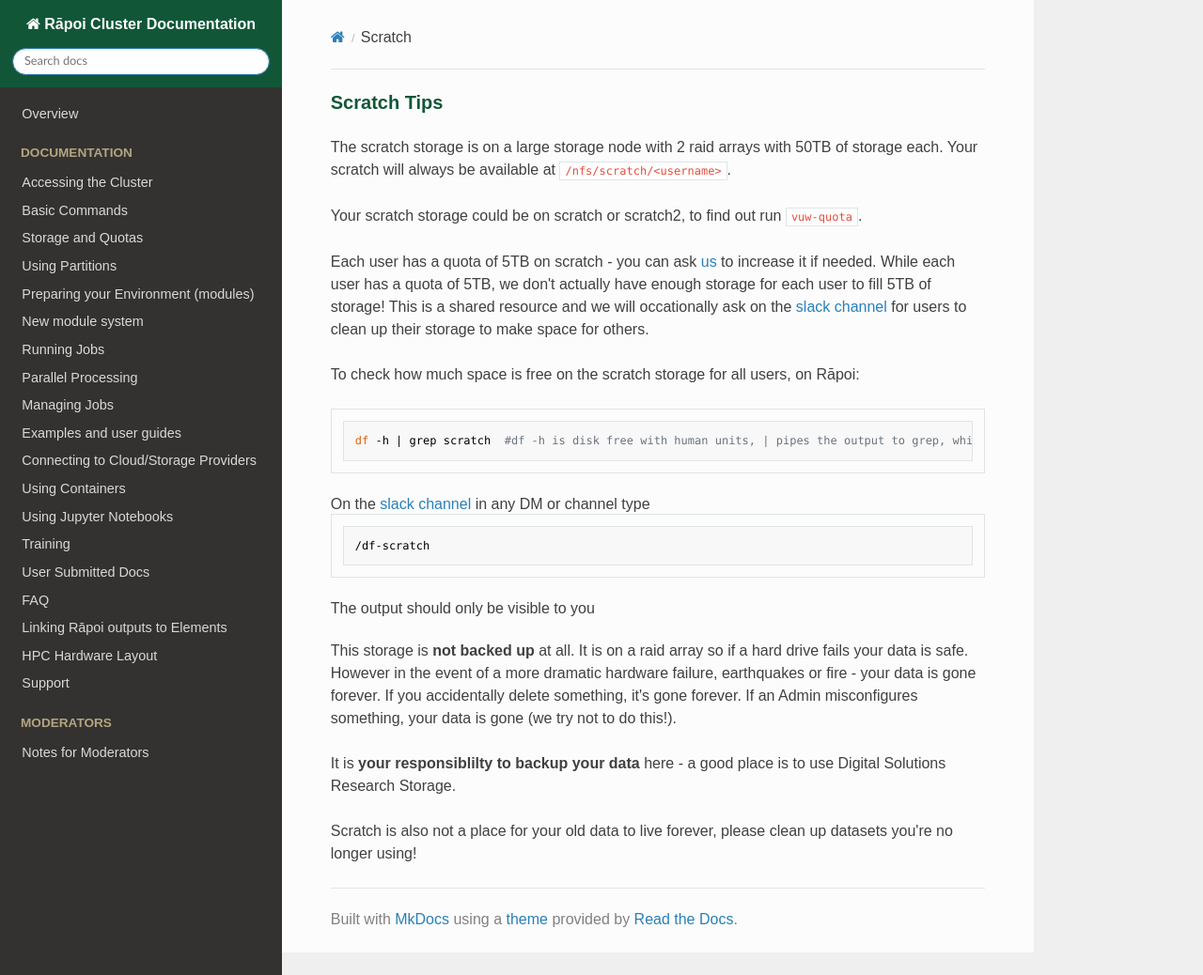
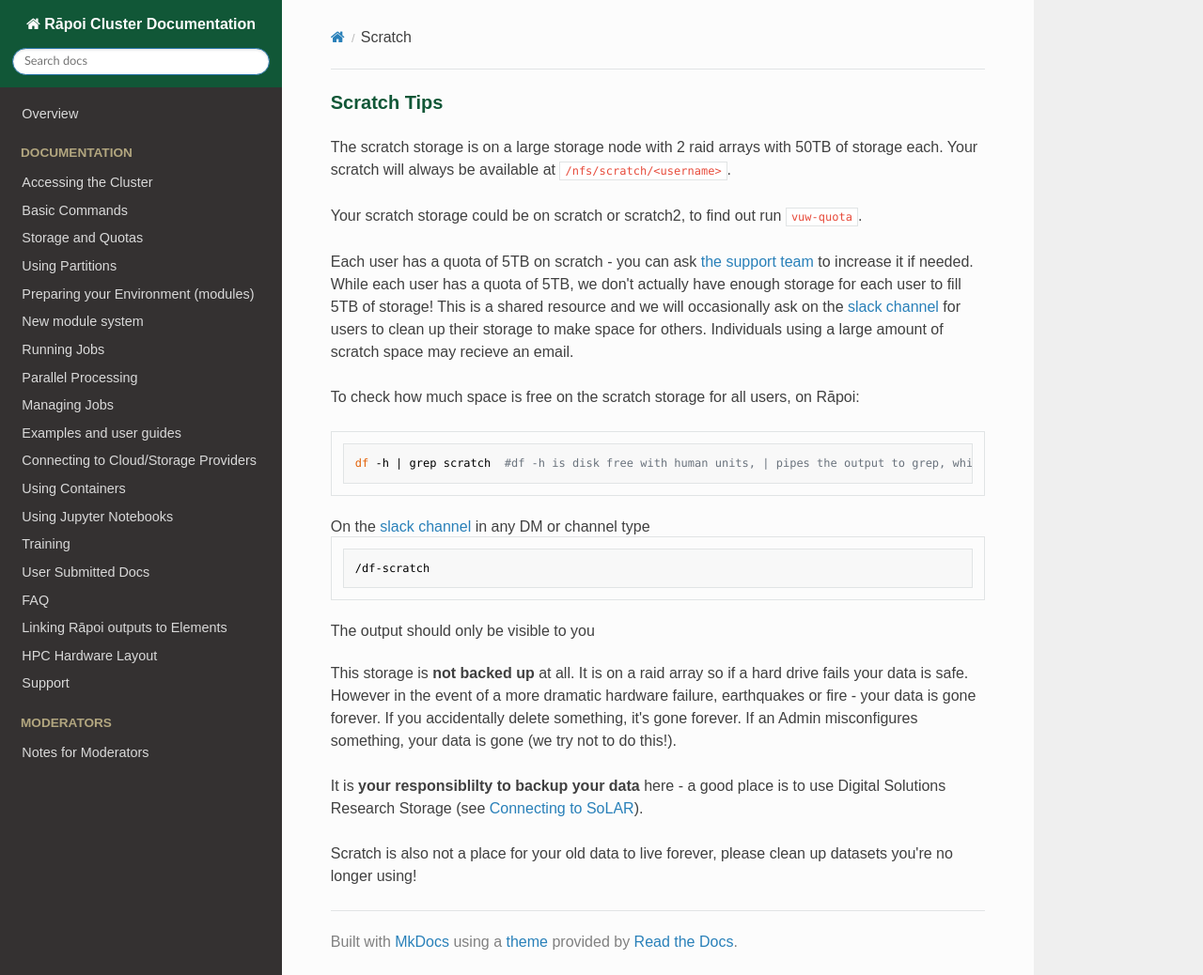
Before and after one commit to vuw-research-computing/raapoi-docs, an MkDocs documentation site: the page built from docs/storage/scratch.md, in a window 1280 px wide and 1038 px high. Shown: the whole window at 94% size. Built offline with MkDocs 1.6.1, drawn with Linux system fonts in a browser that asks for light colours; nearby versions of some CDN libraries; some web fonts are replaced.

Commit message:
minor updates to storage pages

````diff
--- a/docs/storage/scratch.md
+++ b/docs/storage/scratch.md
@@ -4,13 +4,13 @@ The scratch storage is on a large storage node with 2 raid arrays with 50TB of s
 
 Your scratch storage could be on scratch or scratch2, to find out run ```vuw-quota```.
 
-Each user has a quota of 5TB on scratch - you can ask [us](../support.md) to increase it if needed.  While each user has a quota of 5TB, we don't actually have enough storage for each user to fill 5TB of storage!  This is a shared resource and we will occationally ask on the [slack channel](uwrc.slack.com/) for users to clean up their storage to make space for others.
+Each user has a quota of 5TB on scratch - you can ask [the support team](../support.md) to increase it if needed.  While each user has a quota of 5TB, we don't actually have enough storage for each user to fill 5TB of storage!  This is a shared resource and we will occasionally ask on the [slack channel](https://uwrc.slack.com/) for users to clean up their storage to make space for others. Individuals using a large amount of scratch space may recieve an email.
 
 To check how much space is free on the scratch storage for all users, on Rāpoi:
 ```
 df -h | grep scratch  #df -h is disk free with human units, | pipes the output to grep, which shows lines which contain the word scratch
 ```
-On the [slack channel](uwrc.slack.com/) in any DM or channel type
+On the [slack channel](https://uwrc.slack.com/) in any DM or channel type
 ```
 /df-scratch
 ```
@@ -19,6 +19,6 @@ The output should only be visible to you
 
 This storage is **not backed up** at all.  It is on a raid array so if a hard drive fails your data is safe.  However in the event of a more dramatic hardware failure, earthquakes or fire - your data is gone forever.  If you accidentally delete something, it's gone forever. If an Admin misconfigures something, your data is gone (we try not to do this!).
 
-It is **your responsiblilty to backup your data** here - a good place is to use Digital Solutions Research Storage.
+It is **your responsiblilty to backup your data** here - a good place is to use Digital Solutions Research Storage (see [Connecting to SoLAR](external/solar_vuw.md)).
 
 Scratch is also not a place for your old data to live forever, please clean up datasets you're no longer using!
````
Also changed, not shown: docs/storage.md (+32 -4 lines), docs/storage/beegfs.md (+1 -1 lines).
